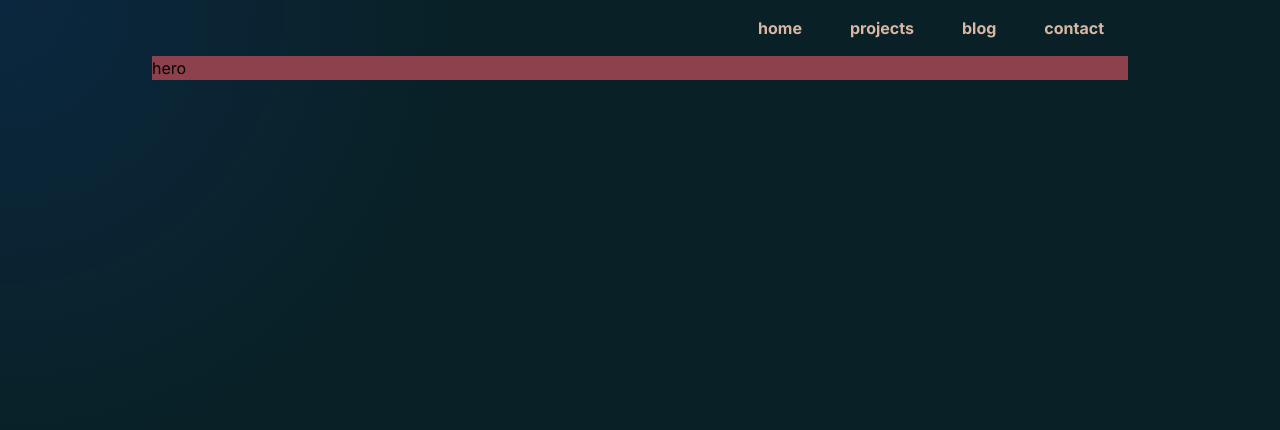
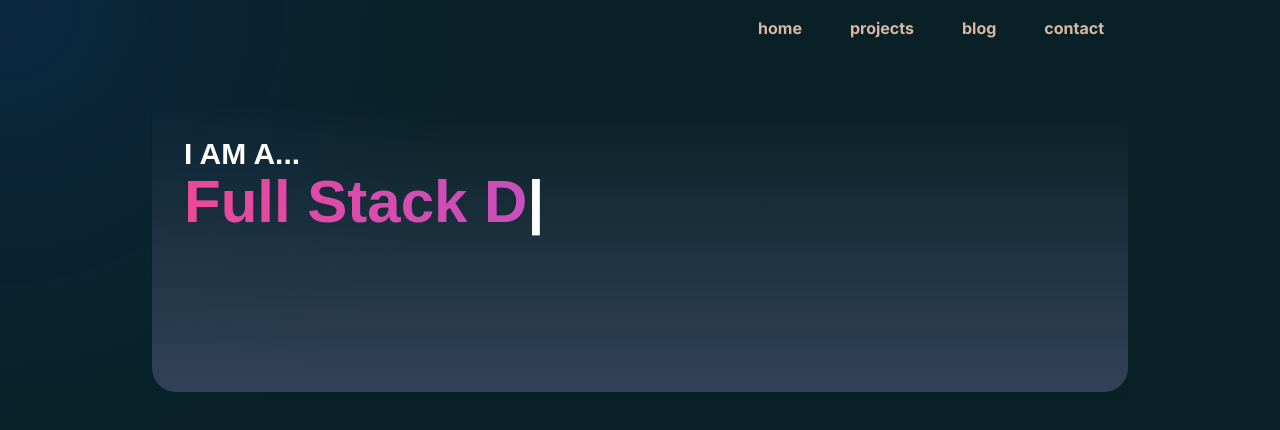
Before and after one commit to rajin98/itsmushfik, a Next.js app: page / in a window 1280 px wide. Shown: the top 430 px of the page. Built offline with nearby package versions, Linux system fonts and the light colour scheme.

Commit message:
started hero

```diff
--- a/app/(components)/Hero.tsx
+++ b/app/(components)/Hero.tsx
@@ -1,7 +1,68 @@
+"use client";
 import React from "react";
+import { useState, useEffect } from "react";
+
+const delay: number = 100;
+const tags: string[] = [
+  "Software Engineer",
+  "Full Stack Developer",
+  "Cloud Architect",
+  "AI Enthusiast",
+];
 
 const Hero = () => {
-  return <div className="border-radius bg-red">hero</div>;
+  const [currentText, setCurrentText] = useState("");
+  const [currentListIndex, setCurrentListIndex] = useState(0);
+  const [currentTextIndex, setCurrentTextIndex] = useState(0);
+  const [forwardFlag, setForwardFlag] = useState(1);
+
+  useEffect(() => {
+    if (currentListIndex < tags.length) {
+      if (
+        currentTextIndex < tags[currentListIndex].length &&
+        forwardFlag == 1
+      ) {
+        const timeout = setTimeout(() => {
+          setCurrentText(
+            (prevText) => prevText + tags[currentListIndex][currentTextIndex]
+          );
+          setCurrentTextIndex((prevIndex) => prevIndex + 1);
+        }, delay);
+        return () => clearTimeout(timeout);
+      } else if (
+        currentTextIndex >= tags[currentListIndex].length &&
+        forwardFlag == 1
+      ) {
+        const timeout = setTimeout(() => {
+          setForwardFlag(0);
+          setCurrentTextIndex(tags[currentListIndex].length - 1);
+        }, delay * 5);
+        return () => clearTimeout(timeout);
+      } else if (currentTextIndex >= 0 && forwardFlag == 0) {
+        const timeout = setTimeout(() => {
+          setCurrentText((prevText) => prevText.slice(0, -1));
+          setCurrentTextIndex((prevIndex) => prevIndex - 1);
+        }, delay);
+        return () => clearTimeout(timeout);
+      } else {
+        const timeout = setTimeout(() => {
+          setCurrentListIndex(currentListIndex + 1);
+          setCurrentTextIndex(0);
+          setForwardFlag(1);
+        }, delay * 3);
+        return () => clearTimeout(timeout);
+      }
+    } else {
+      setCurrentListIndex(0);
+    }
+  }, [currentListIndex, currentTextIndex, forwardFlag]);
+
+  return (
+    <h2 className="flex flex-col mt-12 font-sans font-extrabold min-h-72 bg-gradient-to-t from-blue p-8 rounded-3xl">
+      <div className=" text-3xl text-white">I AM A...</div>
+      <div className="text-6xl hero-text bg-clip-text pb-9">{currentText}</div>
+    </h2>
+  );
 };
 
 export default Hero;
--- a/app/globals.css
+++ b/app/globals.css
@@ -28,12 +28,20 @@
         /* @apply bg-clip-text scale-110; */
         @apply scale-110;
         color: white;
-        /* background-image: linear-gradient(
-          to right,
-          rgb(236, 72, 153),
-          rgb(139, 92, 246)
-        ); */
       }
     }
   }
+
+  .hero-text {
+    color: transparent;
+    background-image: linear-gradient(
+      to right,
+      rgb(236, 72, 153),
+      rgb(139, 92, 246)
+    );
+    &::after {
+      content: "|";
+      color: white;
+    }
+  }
 }
--- a/next.config.mjs
+++ b/next.config.mjs
@@ -1,7 +1,7 @@
 /** @type {import('next').NextConfig} */
 const nextConfig = {
   // Static export
-  basePath: "/itsmushfik",
+  // basePath: "/itsmushfik",
   output: "export",
   reactStrictMode: true,
 };
```
